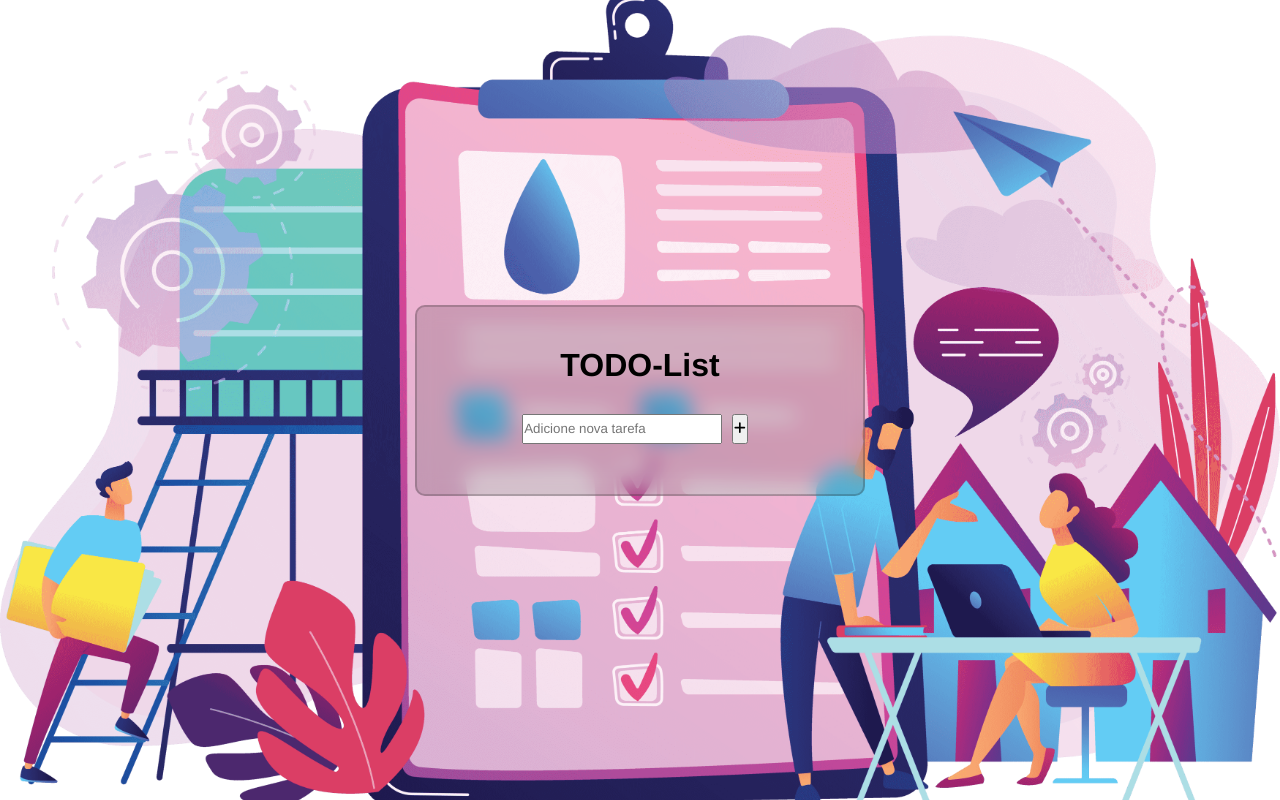
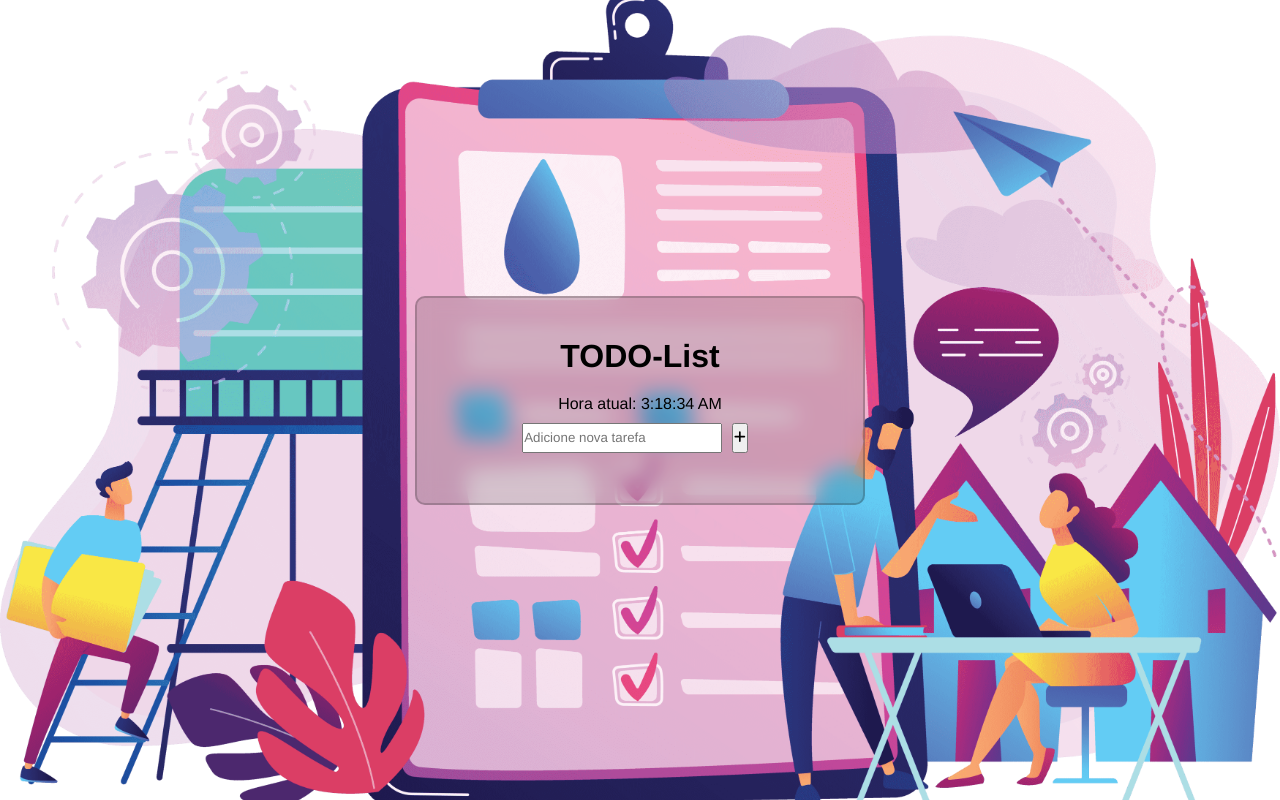
Before and after one commit to CarlosOtrebla/exercicios_react, a React (Vite) app: page / in a window 1280 px wide. Built offline with nearby package versions, Linux system fonts and the light colour scheme.

Commit message:
:sparkles: feat: add time component

```diff
--- a/src/Components/ItemList.jsx
+++ b/src/Components/ItemList.jsx
@@ -6,6 +6,7 @@ import { InputTesk } from './InputTesk';
 const ItemList = () => {
   const [items, setItems] = useState([]);
   const [newItem, setNewItem] = useState('');
+  const [currentTime, setCurrentTime] = useState(new Date());
 
   useEffect(() => {
     const savedItems = localStorage.getItem('items');
@@ -15,6 +16,13 @@ const ItemList = () => {
   useEffect(() => {
     localStorage.setItem('items', JSON.stringify(items));
   }, [items]);
+
+  useEffect(()=>{
+    const intervalId = setInterval(()=> {
+      setCurrentTime(new Date());
+    }, 1000);
+    return () => clearInterval(intervalId);
+  },[]);
 
   const addItem = () => {
     if (newItem.trim() !== '') {
@@ -31,6 +39,9 @@ const ItemList = () => {
     <div className="container">
       <div className="addTask">
         <h1>TODO-List</h1>
+      <div className="clock">
+        Hora atual: {currentTime.toLocaleTimeString()}
+      </div>
         <InputTesk
           value={newItem}
           onChange={(e) => setNewItem(e.target.value)}
```
